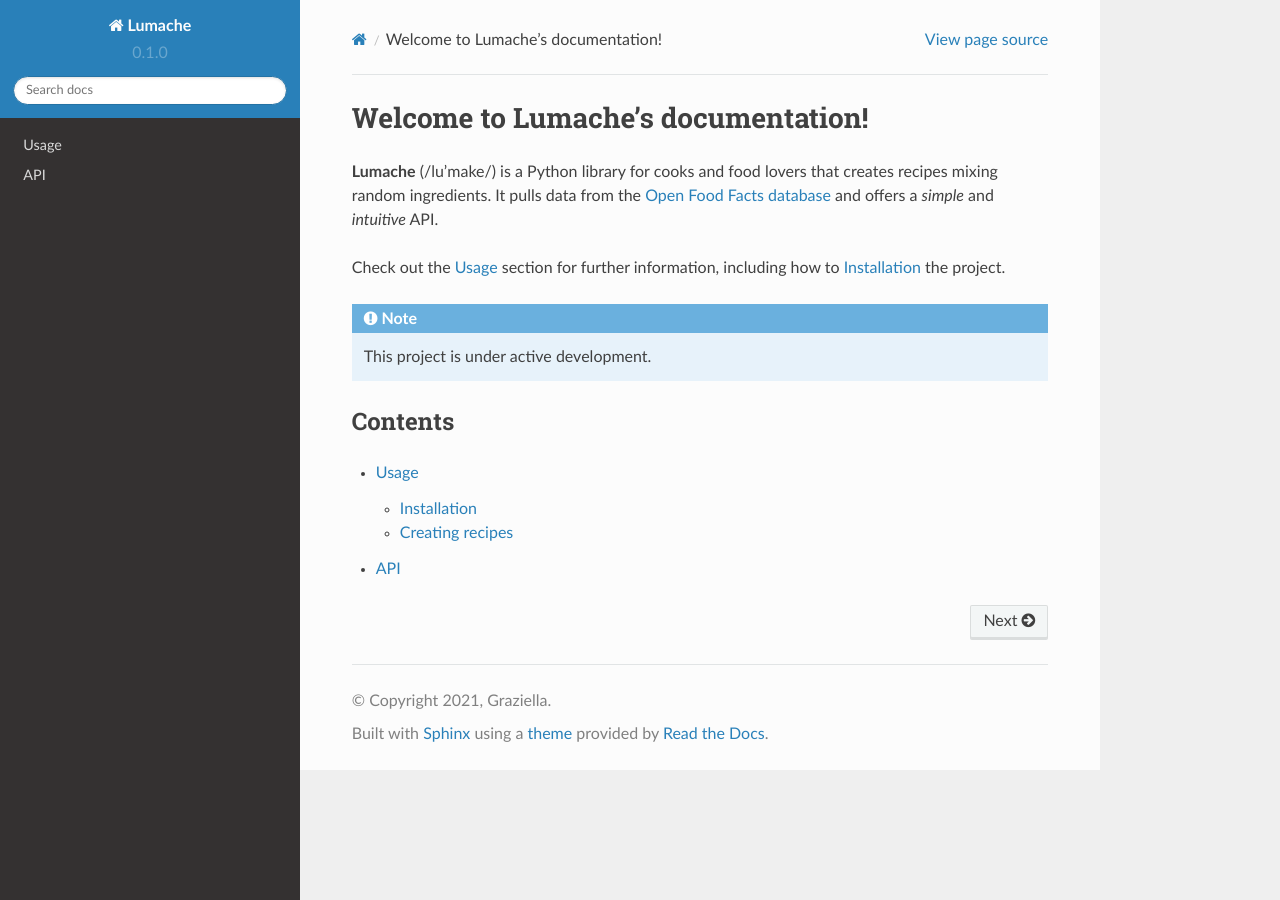
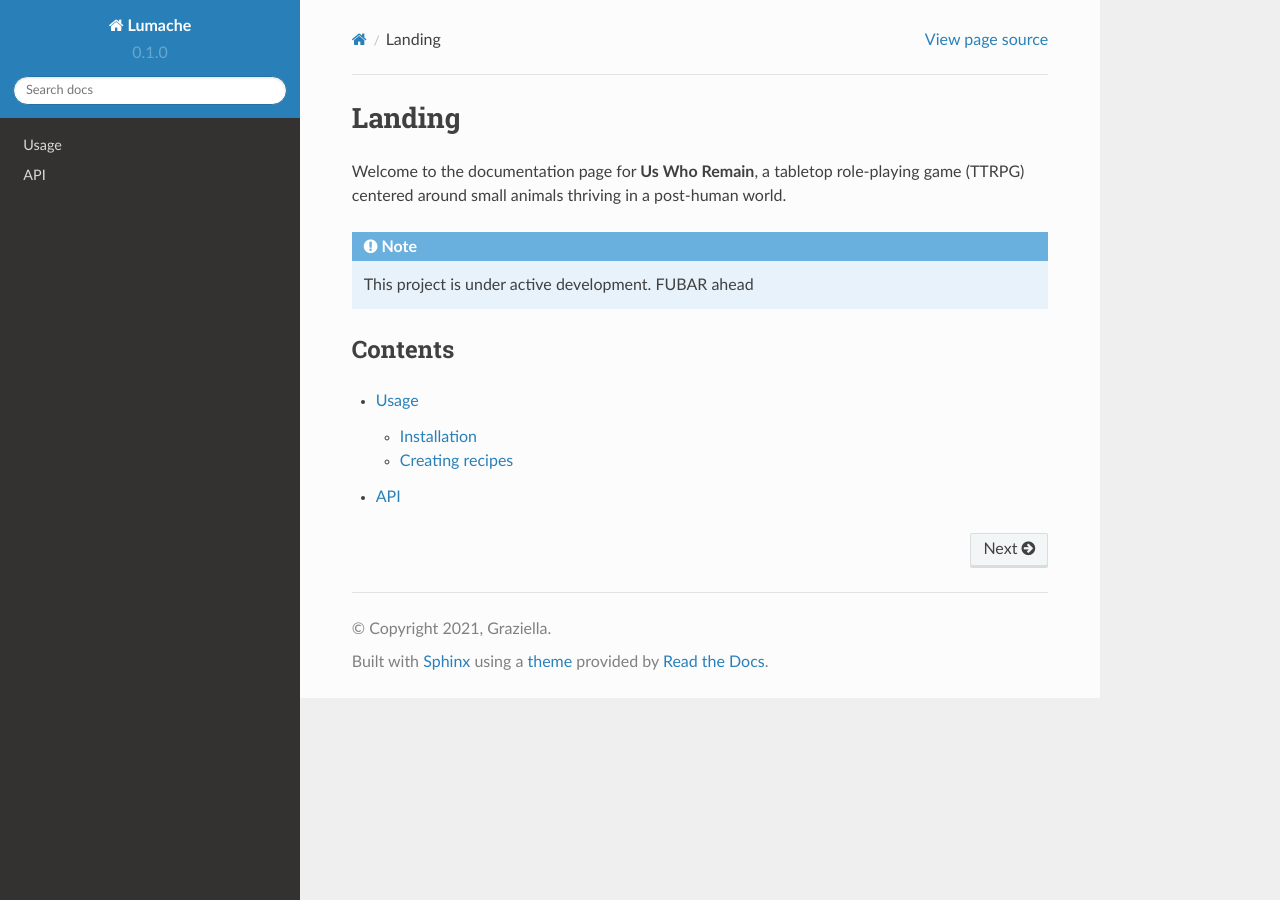
Before and after one commit to Ixcatl/fables_novasophonia, a Sphinx documentation site: the page built from docs/source/index.rst, in a window 1280 px wide. Built offline with Sphinx 7.4.7 and the Read the Docs theme 2.0.0, drawn with Linux system fonts in a browser that asks for light colours.

Commit message:
testing this whole commit thing

```diff
--- a/docs/source/index.rst
+++ b/docs/source/index.rst
@@ -1,17 +1,11 @@
-Welcome to Lumache's documentation!
+Landing
 ===================================
 
-**Lumache** (/lu'make/) is a Python library for cooks and food lovers
-that creates recipes mixing random ingredients.
-It pulls data from the `Open Food Facts database <https://world.openfoodfacts.org/>`_
-and offers a *simple* and *intuitive* API.
-
-Check out the :doc:`usage` section for further information, including
-how to :ref:`installation` the project.
+Welcome to the documentation page for **Us Who Remain**, a tabletop role-playing game (TTRPG) centered around small animals thriving in a post-human world.
 
 .. note::
 
-   This project is under active development.
+   This project is under active development. FUBAR ahead
 
 Contents
 --------
```
